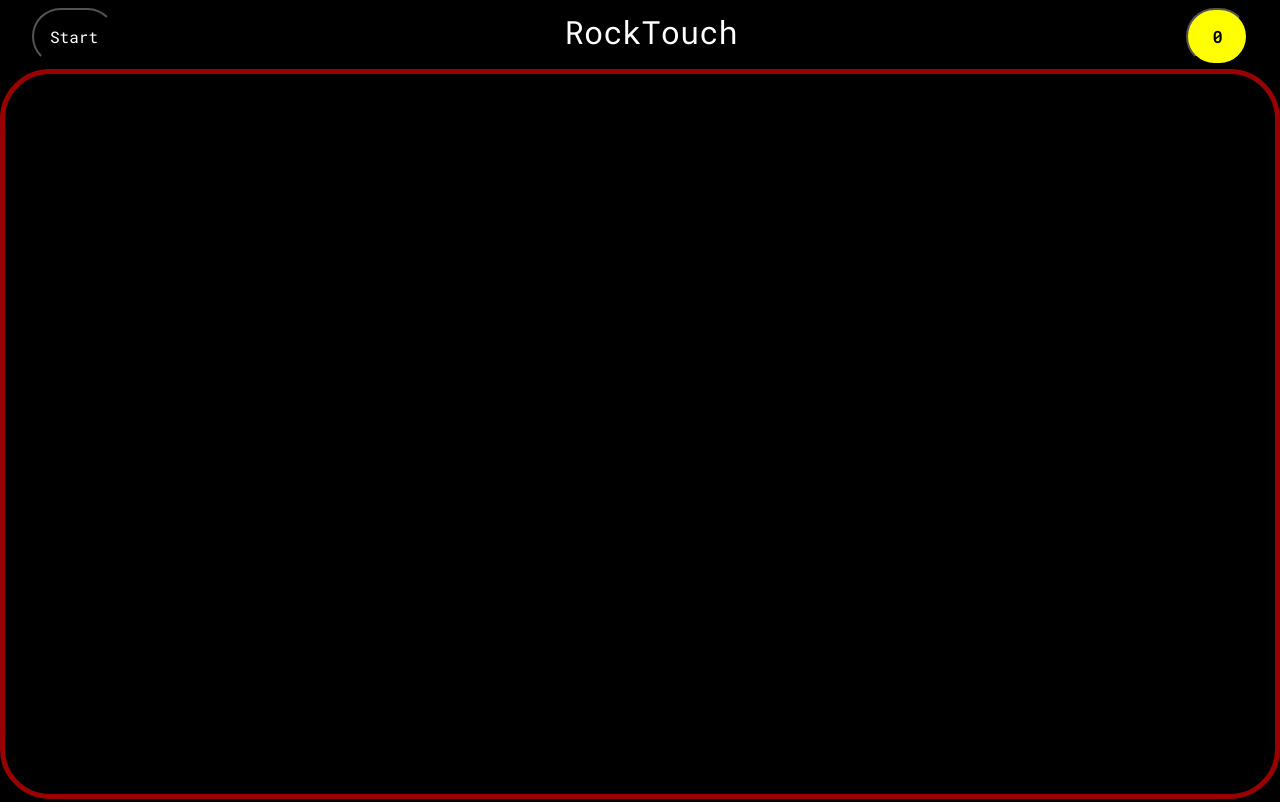
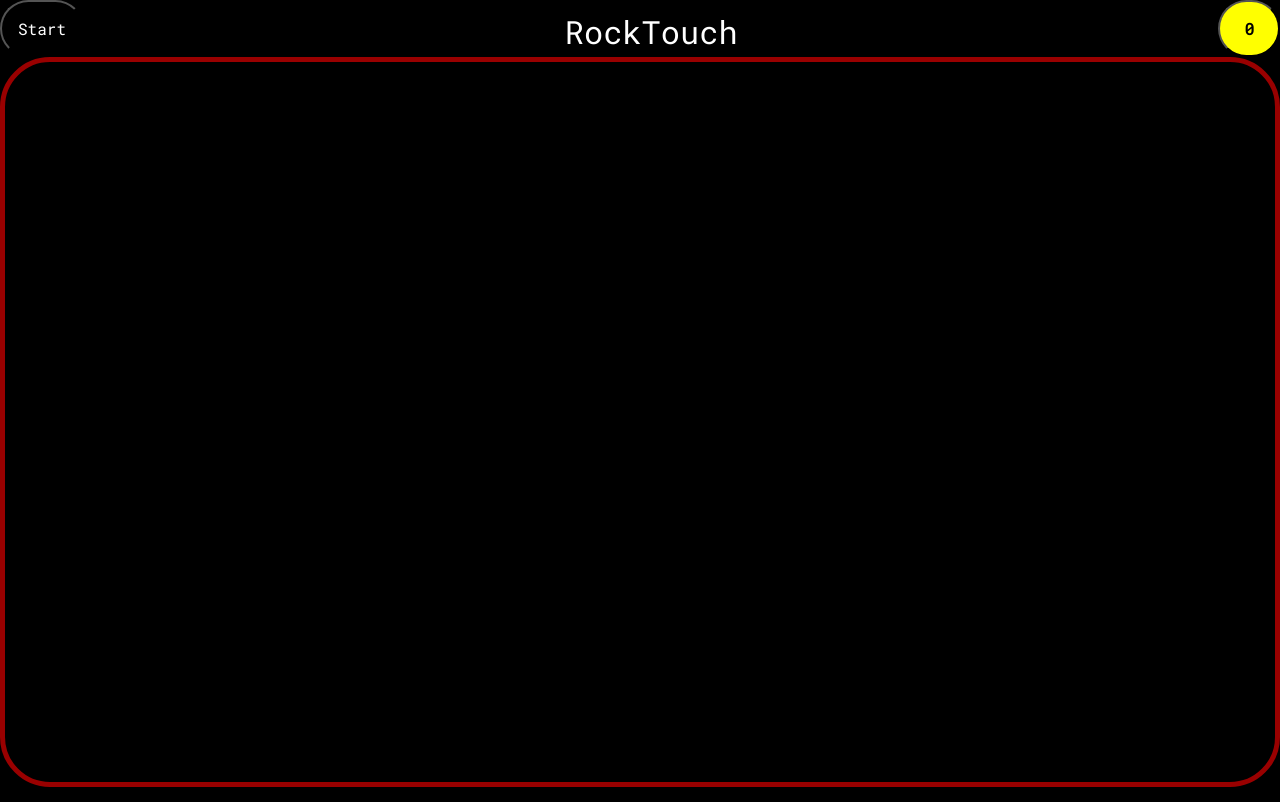
Before and after one commit to Djoa1/rocktouch, a plain HTML site: page index.html in a window 1280 px wide. Drawn offline with Linux system fonts and the light colour scheme.

Commit message:
verificando tela

```diff
--- a/assets/styles.css
+++ b/assets/styles.css
@@ -32,7 +32,6 @@ div {
 
 #pontos {
     padding: 1em 1.5em 1em 1.5em;
-    margin: 0.5em 2em 0.25em;
     font-size: 1em;
     border-radius: 100px;
     font-weight: bolder;
@@ -43,7 +42,6 @@ div {
 
 #start {
     padding: 1em;
-    margin: 0.5em 2em 0.25em;
     font-size: 1em;
     border-radius: 100px;
     color: white;
```
